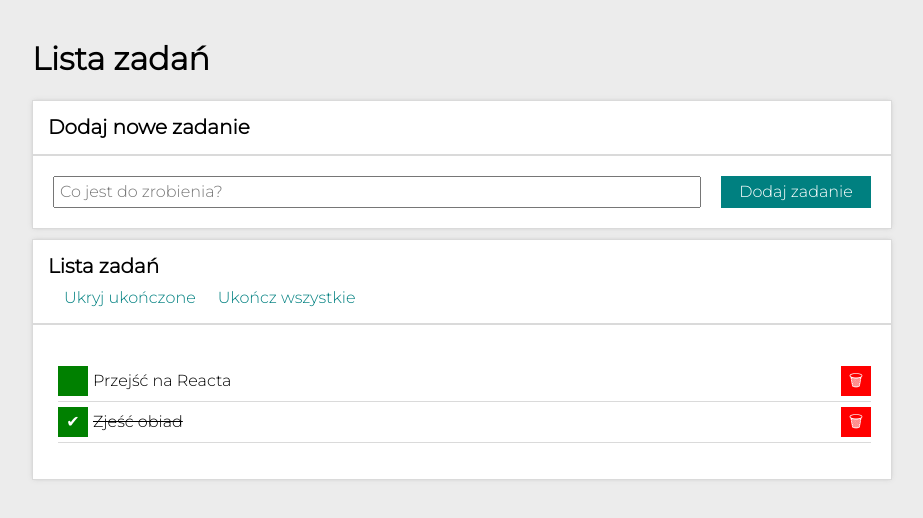
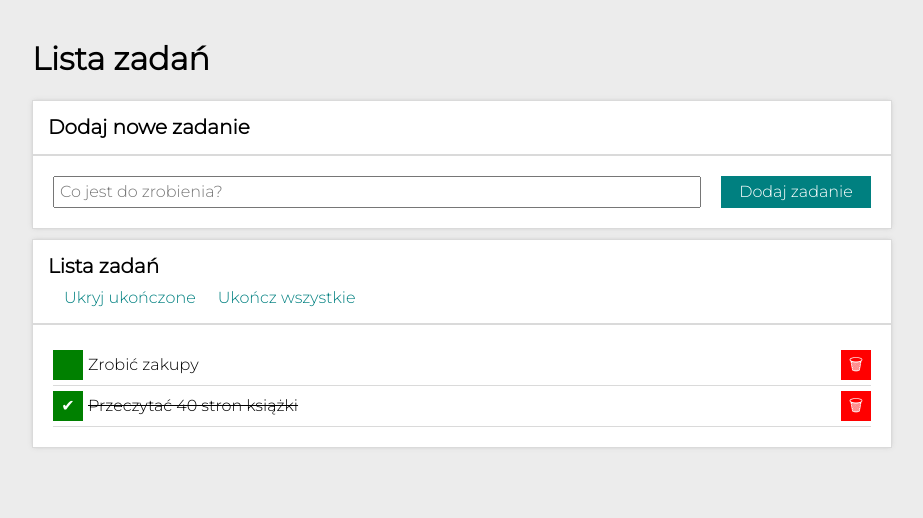
Before and after one commit to BasiaMroczek/toDoListReact, a React (Create React App) app: page / in a window 1280 px wide. Shown: the top 518 px of the page, without its empty margins (178-1101 px from the left). Built offline with nearby package versions, Linux system fonts and the light colour scheme; a web font is replaced by a local one.

Commit message:
minor visual changes

```diff
--- a/package.json
+++ b/package.json
@@ -14,8 +14,8 @@
     "web-vitals": "^2.1.4"
   },
   "scripts": {
-    "start": "react-scripts start",
-    "build": "react-scripts build",
+    "start": "react-scripts --openssl-legacy-provider start",
+    "build": "react-scripts --openssl-legacy-provider build",
     "test": "react-scripts test",
     "eject": "react-scripts eject",
     "deploy": "gh-pages -d build",
--- a/src/App.js
+++ b/src/App.js
@@ -8,14 +8,15 @@ import Container from "./Container";
 
 function App() {
   const [hideDone, setHideDone] = useState(false);
-  const [tasks, setTasks] = useState([
-    { id: 1, content: "Przejść na Reacta", done: false },
-    { id: 2, content: "Zjeść obiad", done: true },
-  ]);
 
   const toggleHideDone = () => {
     setHideDone(hideDone => !hideDone);
   };
+
+  const [tasks, setTasks] = useState([
+    { id: 1, content: "Zrobić zakupy", done: false },
+    { id: 2, content: "Przeczytać 40 stron książki", done: true },
+  ]);
 
   const removeTask = (id) => {
     setTasks(tasks => tasks.filter(task => task.id !== id));
--- a/src/Buttons/index.js
+++ b/src/Buttons/index.js
@@ -5,7 +5,9 @@ const Buttons = ({ tasks, hideDone, toggleHideDone, setAllDone }) => (
   <div className="buttons">
     {tasks.length > 0 && (
       <>
-        <button onClick={toggleHideDone} className="buttons__button">
+        <button
+          onClick={toggleHideDone}
+          className="buttons__button">
           {hideDone ? "Pokaż" : "Ukryj"} ukończone
         </button>
         <button
--- a/src/Buttons/style.css
+++ b/src/Buttons/style.css
@@ -18,7 +18,7 @@
 }
 
 .buttons__button:active {
-    background: hsl(180, 100%, 35%);
+    color: hsl(180, 100%, 40%);
 }
 
 .buttons__button:disabled {
--- a/src/Tasks/index.js
+++ b/src/Tasks/index.js
@@ -1,16 +1,16 @@
 import React from "react";
 import "./style.css";
+import { TasksList } from "./styled";
 
 const Tasks = ({ tasks, hideDone, removeTask, toggleTaskDone }) => (
-    <ul className="tasks">
+    <TasksList>
         {tasks.map(task => (
             <li
                 key={task.id}
                 className={`tasks__item${task.done && hideDone
-                    ? " tasks__item--hidden"
+                    ? "tasks__item--hidden"
                     : ""}`
-                }
-            >
+                }>
                 <button
                     className="tasks__button tasks__button--toggleDone"
                     onClick={() => toggleTaskDone(task.id)}
@@ -29,7 +29,7 @@ const Tasks = ({ tasks, hideDone, removeTask, toggleTaskDone }) => (
                 </button>
             </li>
         ))}
-    </ul>
+    </TasksList>
 );
 
 export default Tasks;
--- /dev/null
+++ b/src/Tasks/styled.js
@@ -0,0 +1,8 @@
+import styled from "styled-components";
+
+export const TasksList = styled.ul`
+    list-style: none;
+    padding: 0;
+    margin: 0;
+    width: 100%;
+`;
```
